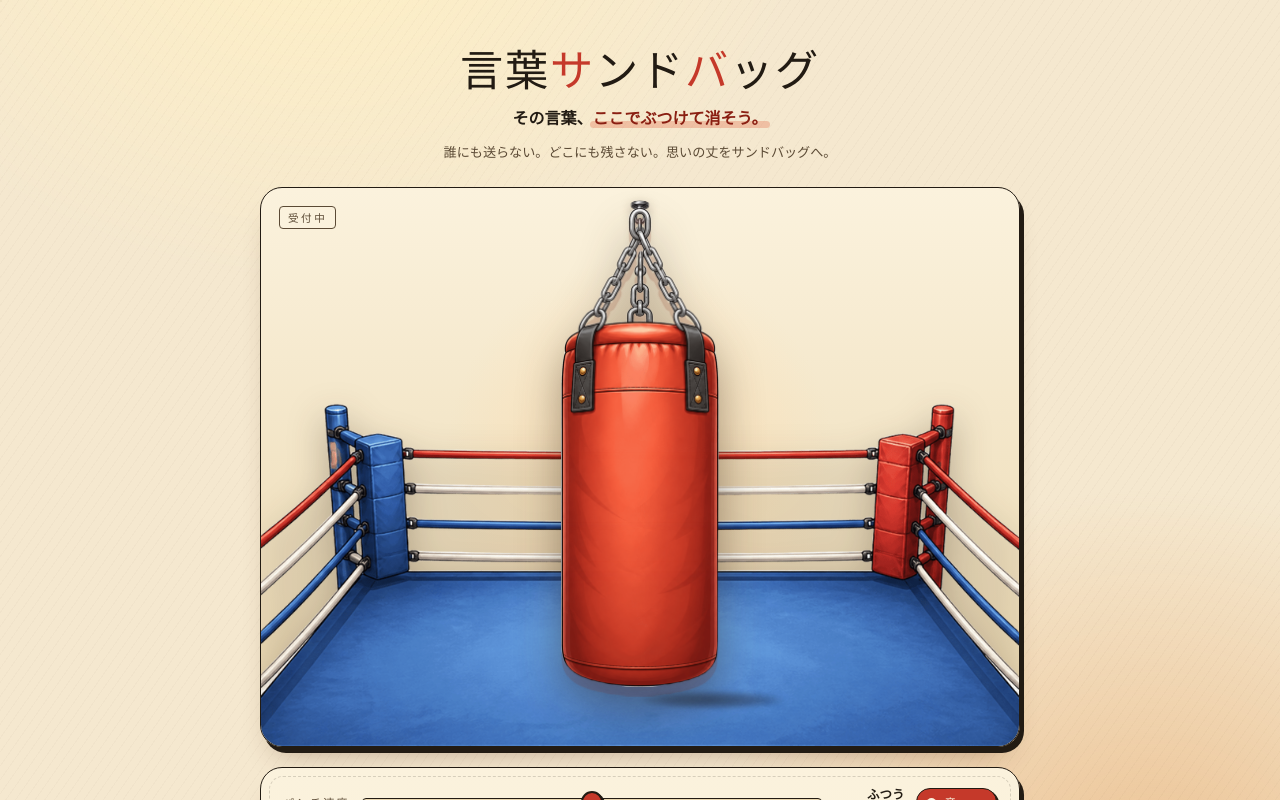
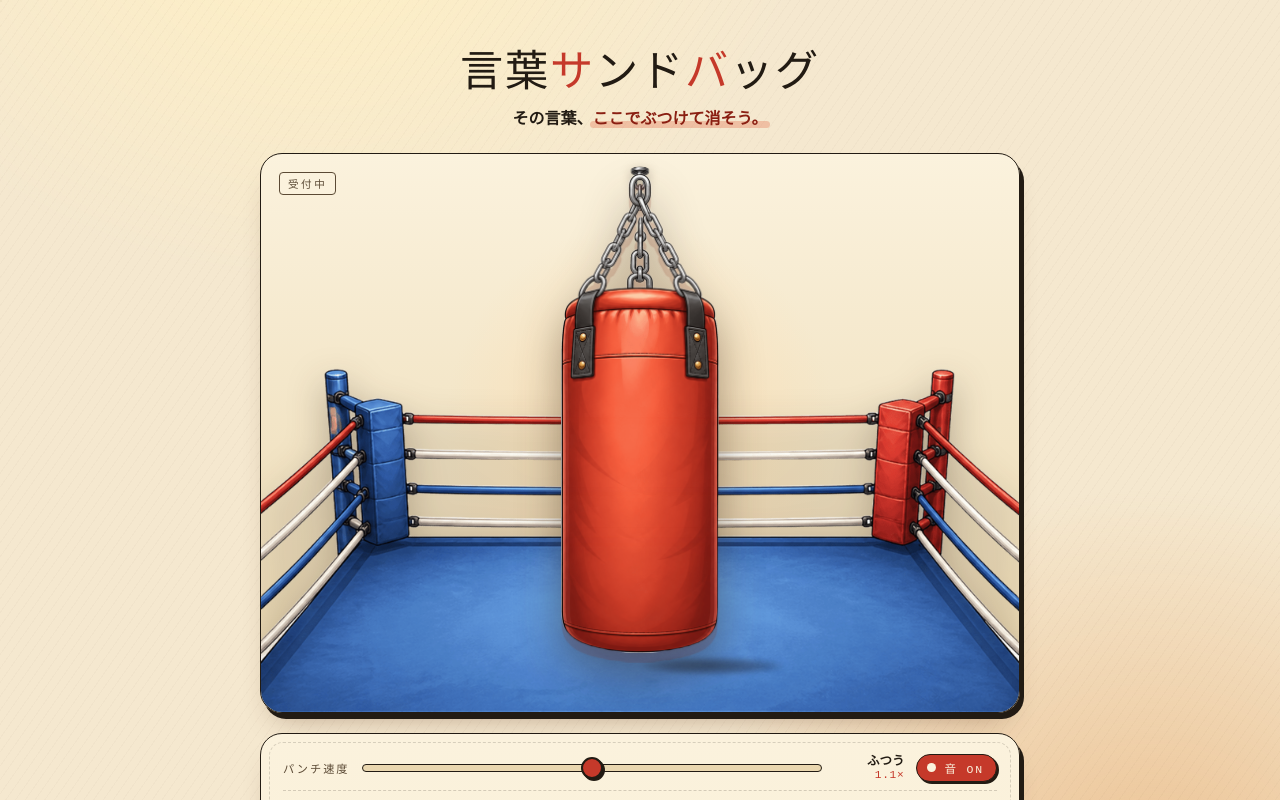
Before and after one commit to Noa-aoN/word-sandbag, a React (Vite) app: page / in a window 1280 px wide. Shown: the top 800 px of the page. Built offline with nearby package versions, Linux system fonts and the light colour scheme; a web font is replaced by a local one.

Commit message:
chore: ヘッダのサブコピーを削除

```diff
--- a/src/components/Header.tsx
+++ b/src/components/Header.tsx
@@ -20,9 +20,6 @@ export function Header() {
       <p className="header__catch">
         その言葉、<span className="header__catch-em">ここでぶつけて消そう。</span>
       </p>
-      <p className="header__sub">
-        誰にも送らない。どこにも残さない。思いの丈をサンドバッグへ。
-      </p>
     </header>
   );
 }
```
